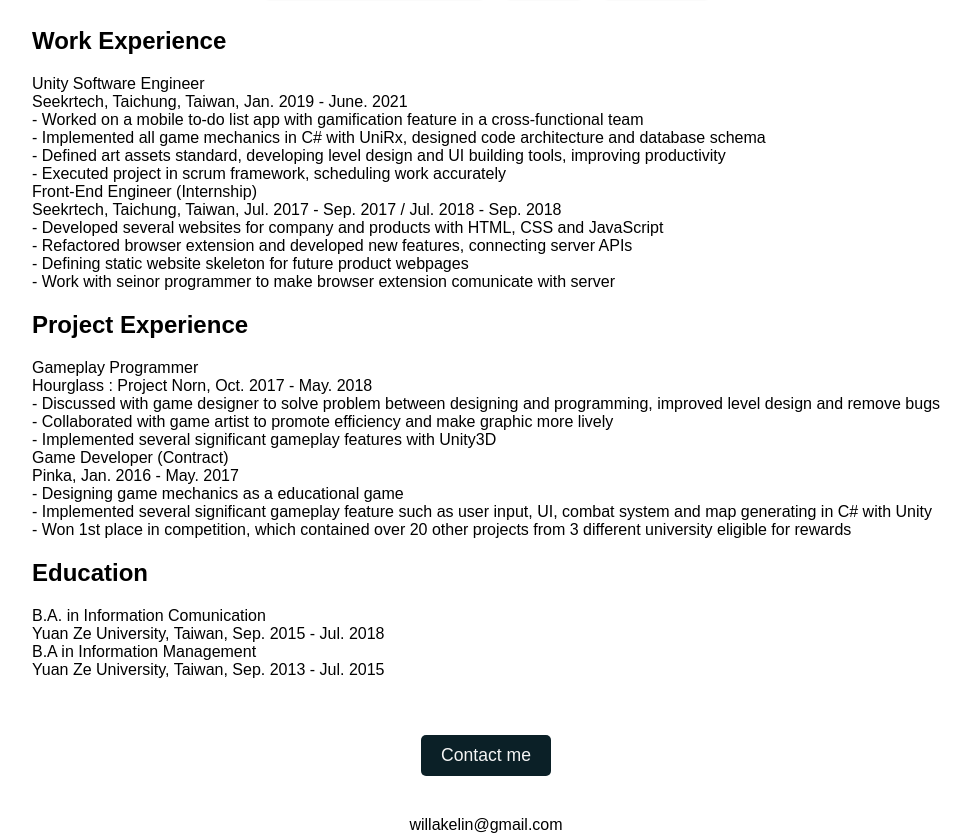
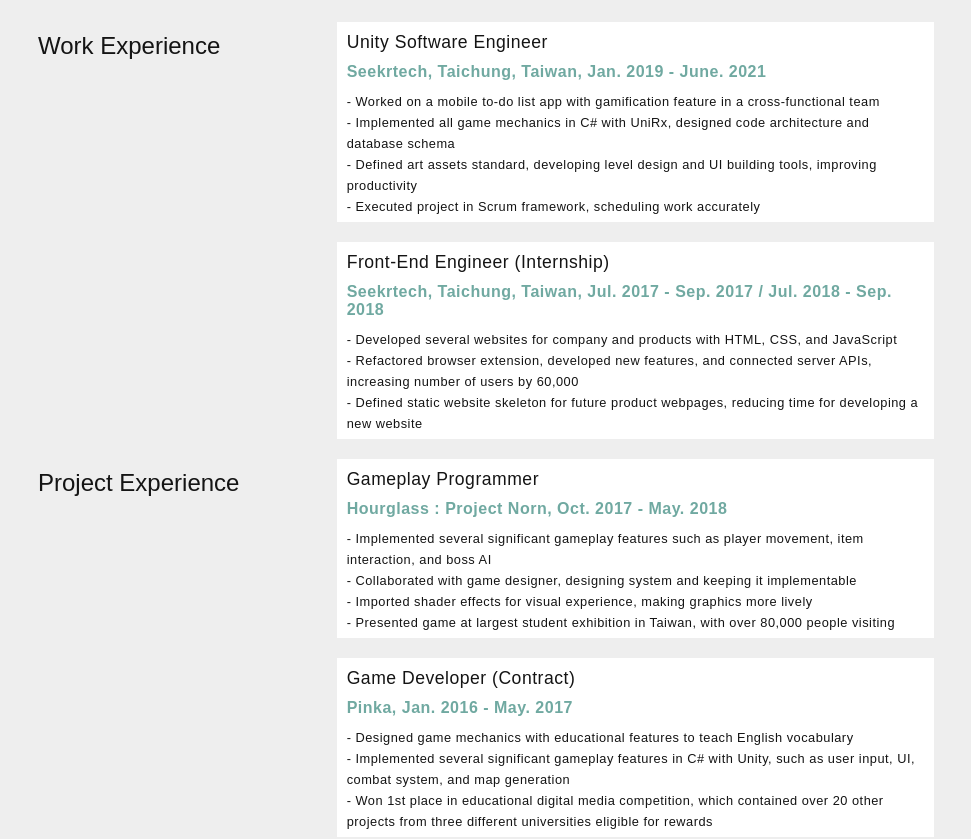
Before and after one commit to willake/hui-en.me-next, a Next.js app: page /about in a window 1280 px wide. Shown: the part 909-1748 px from the top of the page, without its empty margins (154-1125 px from the left). Built offline with nearby package versions, Linux system fonts and the light colour scheme.

Commit message:
experience done

```diff
--- /dev/null
+++ b/components/About/EducationCategory.tsx
@@ -0,0 +1,32 @@
+import styles from '../../styles/About.module.scss';
+import React from 'react';
+import { Education } from '../../schema';
+import EducationItem from './EducationItem';
+import classNames from 'classnames';
+
+type Props = {
+    title: string,
+    educations: Education[]
+}
+
+
+const EducationCategory: React.FC<Props> = ({ title, educations }) => {
+
+    return (
+        <div className={styles.experienceCategory}>
+            <h2 className={styles.experienceCategoryTitle}>
+                <span className={classNames('xl', 'colorBlack')}>{title}</span>
+            </h2>
+            <div className={styles.experienceCategoryContent}>
+            {educations.map((education) => (
+                <EducationItem
+                    degree={education.degree}
+                    school={education.school}
+                    period={education.period} />
+            ))}
+            </div>
+        </div>
+    );
+};
+
+export default EducationCategory;
--- a/components/About/EducationItem.tsx
+++ b/components/About/EducationItem.tsx
@@ -11,9 +11,9 @@
 const EducationItem: React.FC<Props> = ({ degree, school, period }) => {
 
     return (
-        <div className={styles.experienceCategoryItem}>
-            <div className={styles.experienceCategoryTitle}>{degree}</div>
-            <div className={styles.experienceCategoryDetail}>{`${school}, ${period}`}</div>
+        <div className={styles.experienceCategoryContentItem}>
+            <div className={styles.experienceCategoryContentItemTitle}>{degree}</div>
+            <div className={styles.experienceCategoryContentItemDetail}>{`${school}, ${period}`}</div>
         </div>
     );
 };
--- a/components/About/Experience.tsx
+++ b/components/About/Experience.tsx
@@ -1,14 +1,14 @@
 import styles from '../../styles/About.module.scss';
 import React from 'react';
 import classNames from 'classnames';
-import WorkExperienceItem from './WorkExperienceItem';
-import ProjectExperienceItem from './ProjectExperienceItem';
+import ExperienceCategory from './ExperienceCategory';
 import EducationItem from './EducationItem';
-import { WorkExperience, ProjectExperience, Education } from '../../schema';
+import { Experience, Education } from '../../schema';
+import EducationCategory from './EducationCategory';
 
 type ExperienceProps = {
-    workExperiences: WorkExperience[],
-    projectExperiences: ProjectExperience[],
+    workExperiences: Experience[],
+    projectExperiences: Experience[],
     educations: Education[]
 }
 
@@ -16,48 +16,19 @@
 const Experience: React.FC<ExperienceProps> = ({ workExperiences, projectExperiences, educations}) => {
 
     return (
-        <section className={styles.sectionExperience}>
-            <div className={classNames(styles.experienceCategory, styles.workExperience)}>
-                <h2 className={styles.experienceCategoryTitle}>Work Experience</h2>
-                <div className={styles.experienceCategoryContent}>
-                {workExperiences.map((experience) => (
-                    <WorkExperienceItem
-                        key={experience.title}
-                        title={experience.title}
-                        location={experience.location}
-                        period={experience.period}
-                        details={experience.details}
-                    />
-                ))}
-                </div>
-            </div>
-            <div className={classNames(styles.experienceCategory, styles.projectExperience)}>
-                <h2 className={styles.experienceCategoryTitle}>Project Experience</h2>
-                <div className={styles.experienceCategoryContent}>
-                    {projectExperiences.map((experience) => (
-                        <ProjectExperienceItem
-                            key={experience.title}
-                            role={experience.role}
-                            title={experience.title}
-                            period={experience.period}
-                            details={experience.details}
-                        />
-                    ))}
-                </div>
-            </div>
-            <div className={classNames(styles.experienceCategory, styles.projectExperience)}>
-            <h2 className={styles.experienceCategoryTitle}>Education</h2>
-                <div className={styles.experienceCategoryContent}>
-                    {educations.map((education) => (
-                        <EducationItem
-                            key={education.degree}
-                            degree={education.degree}
-                            school={education.school}
-                            period={education.period}
-                        />
-                    ))}
-                </div>
-            </div>
+        <section className={styles.experience}>
+            <ExperienceCategory
+                title="Work Experience"
+                experiences={workExperiences}
+            />
+            <ExperienceCategory
+                title="Project Experience"
+                experiences={projectExperiences}
+            />
+            <EducationCategory
+                title="Education"
+                educations={educations}
+            />
         </section>
     );
 };
--- /dev/null
+++ b/components/About/ExperienceCategory.tsx
@@ -0,0 +1,32 @@
+import styles from '../../styles/About.module.scss';
+import React from 'react';
+import { Experience } from '../../schema';
+import ExperienceItem from './ExperienceItem';
+import classNames from 'classnames';
+
+type Props = {
+    title: string,
+    experiences: Experience[]
+}
+
+
+const ExperienceCategory: React.FC<Props> = ({ title, experiences }) => {
+
+    return (
+        <div className={styles.experienceCategory}>
+            <h2 className={styles.experienceCategoryTitle}>
+                <span className={classNames('xl', 'colorBlack')}>{title}</span>
+            </h2>
+            <div className={styles.experienceCategoryContent}>
+            {experiences.map((experience) => (
+                <ExperienceItem
+                    title={experience.title}
+                    subtitle={experience.subtitle}
+                    details={experience.details} />
+            ))}
+            </div>
+        </div>
+    );
+};
+
+export default ExperienceCategory;
--- /dev/null
+++ b/components/About/ExperienceItem.tsx
@@ -0,0 +1,35 @@
+import styles from '../../styles/About.module.scss';
+import React from 'react';
+import classNames from 'classnames';
+
+type Props = {
+    title: string,
+    subtitle: string,
+    details: string[]
+}
+
+
+const ExperienceItem: React.FC<Props> = ({ title, subtitle, details }) => {
+
+    return (
+        <div className={styles.experienceCategoryContentItem}>
+            <div className={styles.experienceCategoryContentItemTitle}>
+                <span className={classNames('l', 'colorBlack')}>{title}</span>
+            </div>
+            <div className={styles.experienceCategoryContentItemSubtitle}>
+                <span className={classNames('m', 'colorGreen')}>{subtitle}</span>
+            </div>
+            <div className={styles.experienceCategoryContentItemDetail}>
+                {
+                    details.map(detail => (
+                      <span key={detail.length} className={classNames('s', 'colorBlack')}>
+                        - {detail}<br />
+                      </span>
+                    ))
+                }
+            </div>
+        </div>
+    );
+};
+
+export default ExperienceItem;
--- a/data/about.ts
+++ b/data/about.ts
@@ -14,46 +14,44 @@
     workExperience: [
         {
             title: `Unity Software Engineer`,
-            location: `Seekrtech, Taichung, Taiwan`,
-            period: `Jan. 2019 - June. 2021`,
+            subtitle: `Seekrtech, Taichung, Taiwan, Jan. 2019 - June. 2021`,
             details: [
                 `Worked on a mobile to-do list app with gamification feature in a cross-functional team`,
                 `Implemented all game mechanics in C# with UniRx, designed code architecture and database schema`,
                 `Defined art assets standard, developing level design and UI building tools, improving productivity`,
-                `Executed project in scrum framework, scheduling work accurately`
+                `Executed project in Scrum framework, scheduling work accurately`
             ]
         },
         {
             title: `Front-End Engineer (Internship)`,
-            location: `Seekrtech, Taichung, Taiwan`,
-            period: `Jul. 2017 - Sep. 2017 / Jul. 2018 - Sep. 2018`,
+            subtitle: `Seekrtech, Taichung, Taiwan, Jul. 2017 - Sep. 2017 / Jul. 2018 - Sep. 2018`,
             details: [
-                `Developed several websites for company and products with HTML, CSS and JavaScript`,
-                `Refactored browser extension and developed new features, connecting server APIs`,
-                `Defining static website skeleton for future product webpages`,
-                `Work with seinor programmer to make browser extension comunicate with server`
+                `Developed several websites for company and products with HTML, CSS, and JavaScript`,
+                `Refactored browser extension, developed new features, and connected server APIs, increasing number of
+                users by 60,000`,
+                `Defined static website skeleton for future product webpages, reducing time for developing a new website`
             ]
         }
     ],
     projectExperience: [
         {
-            role: `Gameplay Programmer`,
-            title: `Hourglass : Project Norn`,
-            period: `Oct. 2017 - May. 2018`,
+            title: `Gameplay Programmer`,
+            subtitle: `Hourglass : Project Norn, Oct. 2017 - May. 2018`,
             details: [
-                `Discussed with game designer to solve problem between designing and programming, improved level design and remove bugs`,
-                `Collaborated with game artist to promote efficiency and make graphic more lively`,
-                `Implemented several significant gameplay features with Unity3D`
+                `Implemented several significant gameplay features such as player movement, item interaction, and boss AI`,
+                `Collaborated with game designer, designing system and keeping it implementable`,
+                `Imported shader effects for visual experience, making graphics more lively`,
+                `Presented game at largest student exhibition in Taiwan, with over 80,000 people visiting`
             ]
         },
         {
-            role: `Game Developer (Contract)`,
-            title: `Pinka`,
-            period: `Jan. 2016 - May. 2017`,
+            title: `Game Developer (Contract)`,
+            subtitle: `Pinka, Jan. 2016 - May. 2017`,
             details: [
-                `Designing game mechanics as a educational game`,
-                `Implemented several significant gameplay feature such as user input, UI, combat system and map generating in C# with Unity`,
-                `Won 1st place in competition, which contained over 20 other projects from 3 different university eligible for rewards`
+                `Designed game mechanics with educational features to teach English vocabulary`,
+                `Implemented several significant gameplay features in C# with Unity, such as user input, UI, combat system, and map generation`,
+                `Won 1st place in educational digital media competition, which contained over 20 other projects from three
+                different universities eligible for rewards`
             ]
         }
     ],
--- a/styles/About.module.scss
+++ b/styles/About.module.scss
@@ -79,3 +79,74 @@
     margin: 10px 10px;
     padding: 10px 10px;
 }
+
+.experience {
+    width: 100%;
+    background-color: #EEEEEE;
+    text-align: center;
+    display: flex;
+    flex-direction: column;
+    align-items: center;
+    margin-top: 10px;
+    padding-top: 20px;
+    padding-bottom: 20px;
+}
+
+.experienceCategory {
+    width: 90%;
+    display: flex;
+    flex-direction: column;
+    align-items: center;
+    justify-content: center;
+
+    @media screen and (min-width: $lg){
+        width: 70%;
+        flex-direction: row;
+        align-items: flex-start;
+    }
+}
+
+.experienceCategoryTitle {
+    margin: 20px 0px;
+    font-weight: 400;
+
+    @media screen and (min-width: $lg){
+        flex: 1;
+        text-align: left;
+    }
+}
+
+.experienceCategoryContent {
+    display: flex;
+    flex-direction: column;
+    align-items: center;
+    justify-content: center;
+
+    @media screen and (min-width: $lg){
+        flex: 2;
+    }
+}
+
+.experienceCategoryContentItem {
+    margin: 10px 20px;
+    background-color: white;
+    text-align: left;
+    width: 100%;
+}
+
+.experienceCategoryContentItemTitle {
+    letter-spacing: 0.5px;
+    margin: 10px;
+}
+
+.experienceCategoryContentItemSubtitle {
+    font-weight: bold;
+    letter-spacing: 0.5px;
+    margin: 5px 5px 10px 10px;
+}
+
+.experienceCategoryContentItemDetail {
+    margin: 5px 5px 5px 10px;
+    letter-spacing: 0.5px;
+    line-height: 20px;
+}
--- a/styles/Layout.module.scss
+++ b/styles/Layout.module.scss
@@ -1,6 +1,6 @@
 .container {
   min-height: 100vh;
-  padding: 0 2rem;
+  padding: 0 0;
   padding-top: 70px;
   display: flex;
   flex-direction: column;
@@ -9,6 +9,7 @@
 }
 
 .main {
+  width: 100%;
   padding: 1rem 0;
   flex: 1;
   display: flex;
```
Also changed, not shown: schema.ts (+8 -2 lines).
